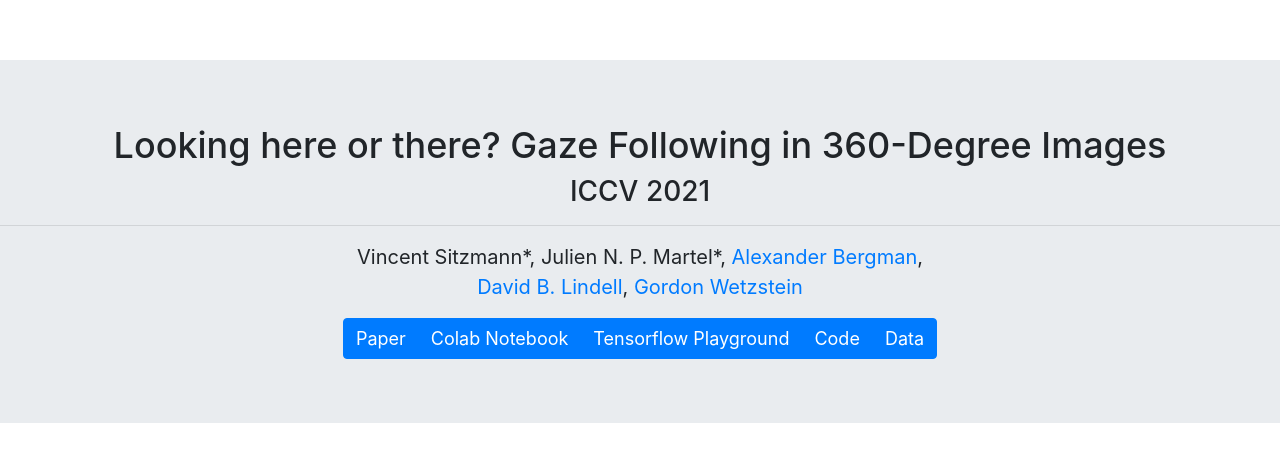
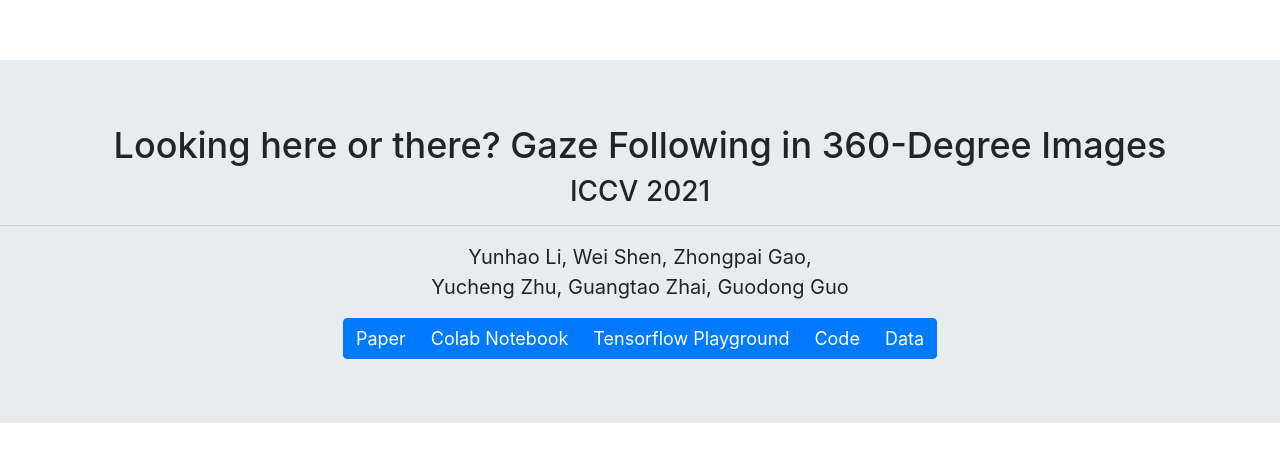
Before and after one commit to michaelliyunhao/here-or-there, a plain HTML site: page index.html in a window 1280 px wide. Shown: the top 463 px of the page. Drawn offline with nearby package versions, Linux system fonts and the light colour scheme.

Commit message:
Update index.html

```diff
--- a/index.html
+++ b/index.html
@@ -30,11 +30,12 @@
 <!--            <p class="abstract">An interpretable, data-efficient, and scalable neural scene representation.</p>-->
     <hr>
     <p class="authors">
-        Vincent Sitzmann*</a>,
-        Julien N. P. Martel*</a>,
-        <a href="http://alexanderbergman7.github.io"> Alexander Bergman</a>,</br>
-        <a href="http://www.davidlindell.com/"> David B. Lindell</a>,
-        <a href="https://stanford.edu/~gordonwz/"> Gordon Wetzstein</a>
+        Yunhao Li</a>,
+        Wei Shen</a>,
+        Zhongpai Gao</a>,</br>
+        Yucheng Zhu</a>,
+        Guangtao Zhai</a>,
+        Guodong Guo</a>
     </p>
     <div class="btn-group" role="group" aria-label="Top menu">
         <a class="btn btn-primary" href="https://arxiv.org/abs/2006.09661">Paper</a>
```
